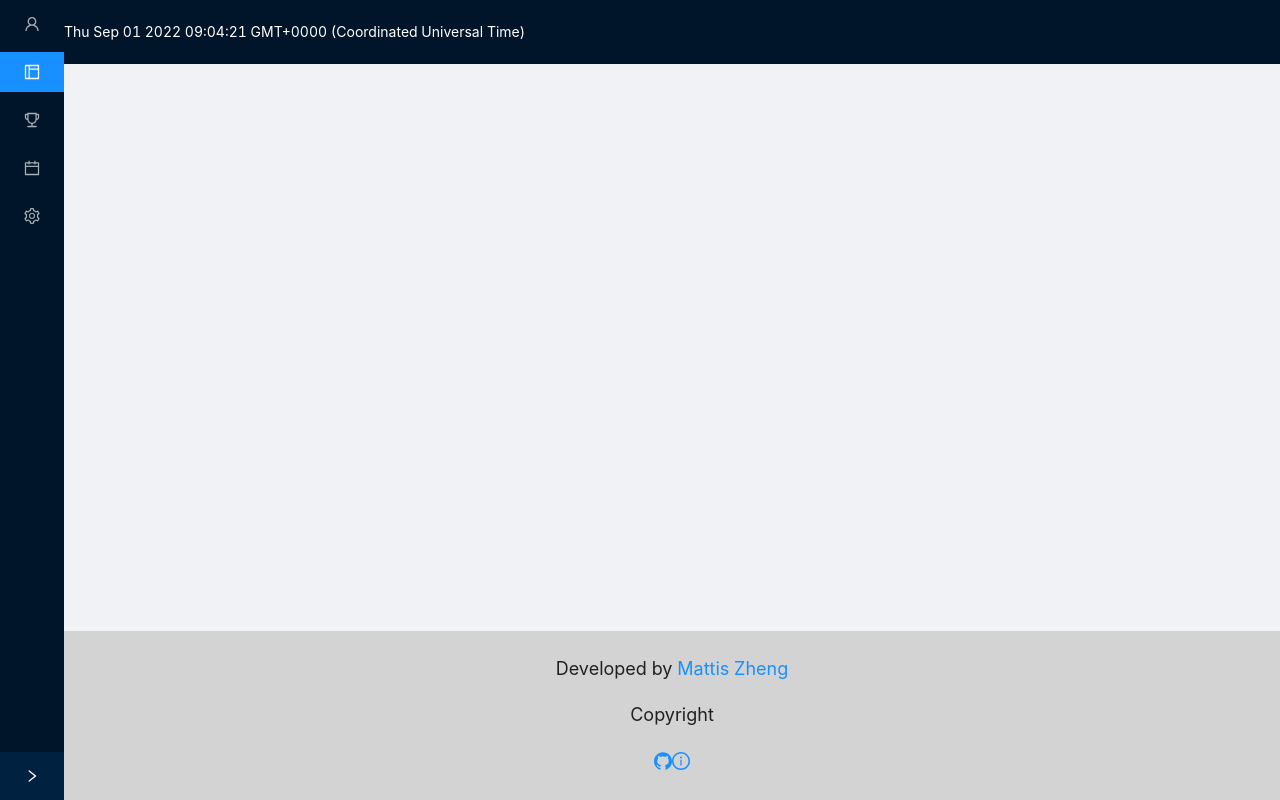
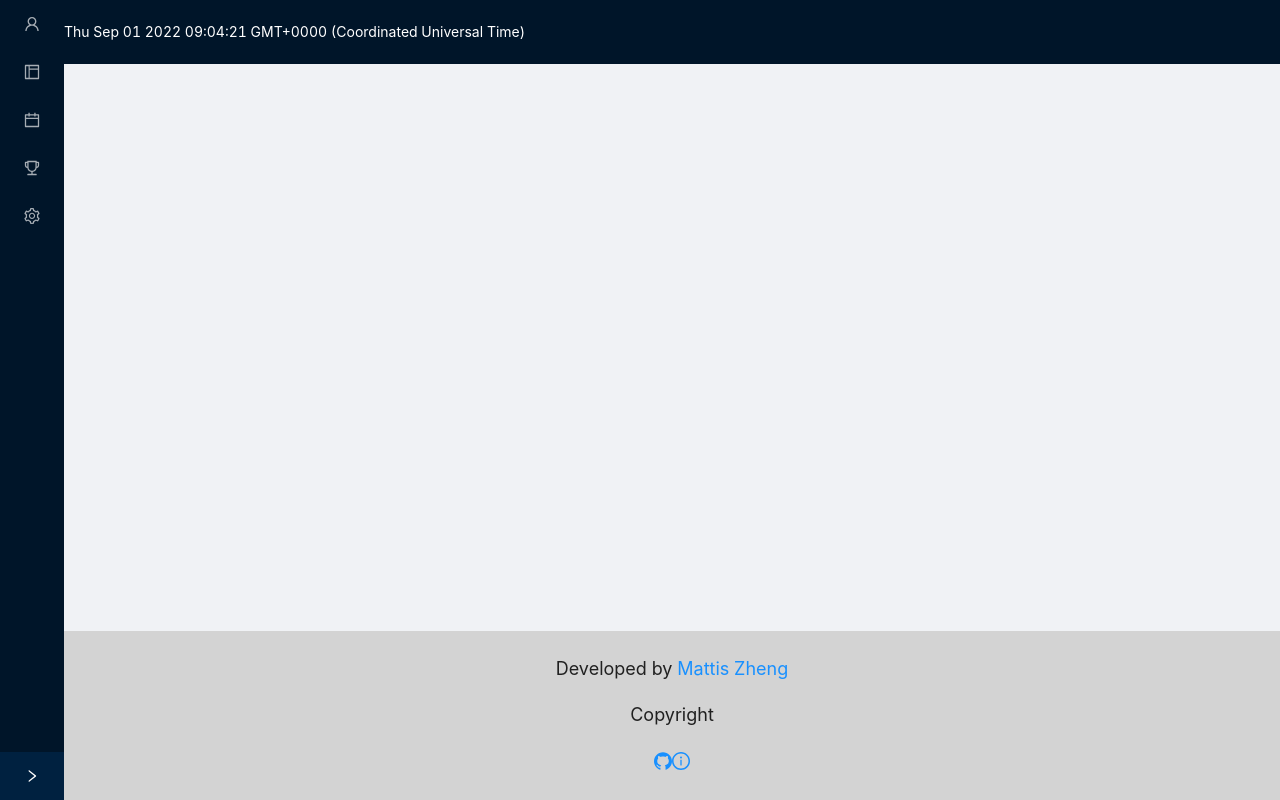
Before and after one commit to MattisZheng/sisyphus_stone, a React (Vite) app: page / in a window 1280 px wide. Built offline with nearby package versions, Linux system fonts and the light colour scheme.

Commit message:
update router in nav

```diff
--- a/src/App.jsx
+++ b/src/App.jsx
@@ -15,22 +15,12 @@ const { Header, Content, Footer, Sider } = Layout;
 
 // menu items
 const items = [
-  // auth
-  getItem("Login", "0", <UserOutlined />),
-  getItem("Tasks", "1", <LayoutOutlined />),
-  getItem("Rewards", "2", <TrophyOutlined />),
-  getItem("History", "3", <CalendarOutlined />),
-  getItem("Settings", "4", <SettingOutlined />),
+  { label: "Login", key: "1", icon: <UserOutlined />, path: "/login" },
+  { label: "Tasks", key: "2", icon: <LayoutOutlined />, path: "/tasks" },
+  { label: "History", key: "3", icon: <CalendarOutlined />, path: "/history" },
+  { label: "Reward", key: "4", icon: <TrophyOutlined />, path: "/reward" },
+  { label: "Settings", key: "5", icon: <SettingOutlined />, path: "/settings" },
 ];
-
-function getItem(label, key, icon, children) {
-  return {
-    key,
-    icon,
-    children,
-    label,
-  };
-}
 
 function App() {
   const [collapsed, setCollapsed] = useState(true);
@@ -40,6 +30,8 @@ function App() {
     setCollapsed(!collapsed);
   };
 
+
+
   return (
     <BrowserRouter>
       <Layout
@@ -48,7 +40,8 @@ function App() {
         }}
       >
         <Sider collapsible collapsed={collapsed} collapsedWidth="64" onCollapse={handleCollapse}>
-          <Menu theme="dark" defaultSelectedKeys={["1"]} mode="vertical" items={items} style={{ fontSize: "16px" }} />
+          <Menu theme="dark" defaultSelectedKeys={["1"]} mode="vertical" items={items} style={{ fontSize: "16px" }} selectedKeys>
+          </Menu>
         </Sider>
         <Layout className="site-layout">
           <Header
```
